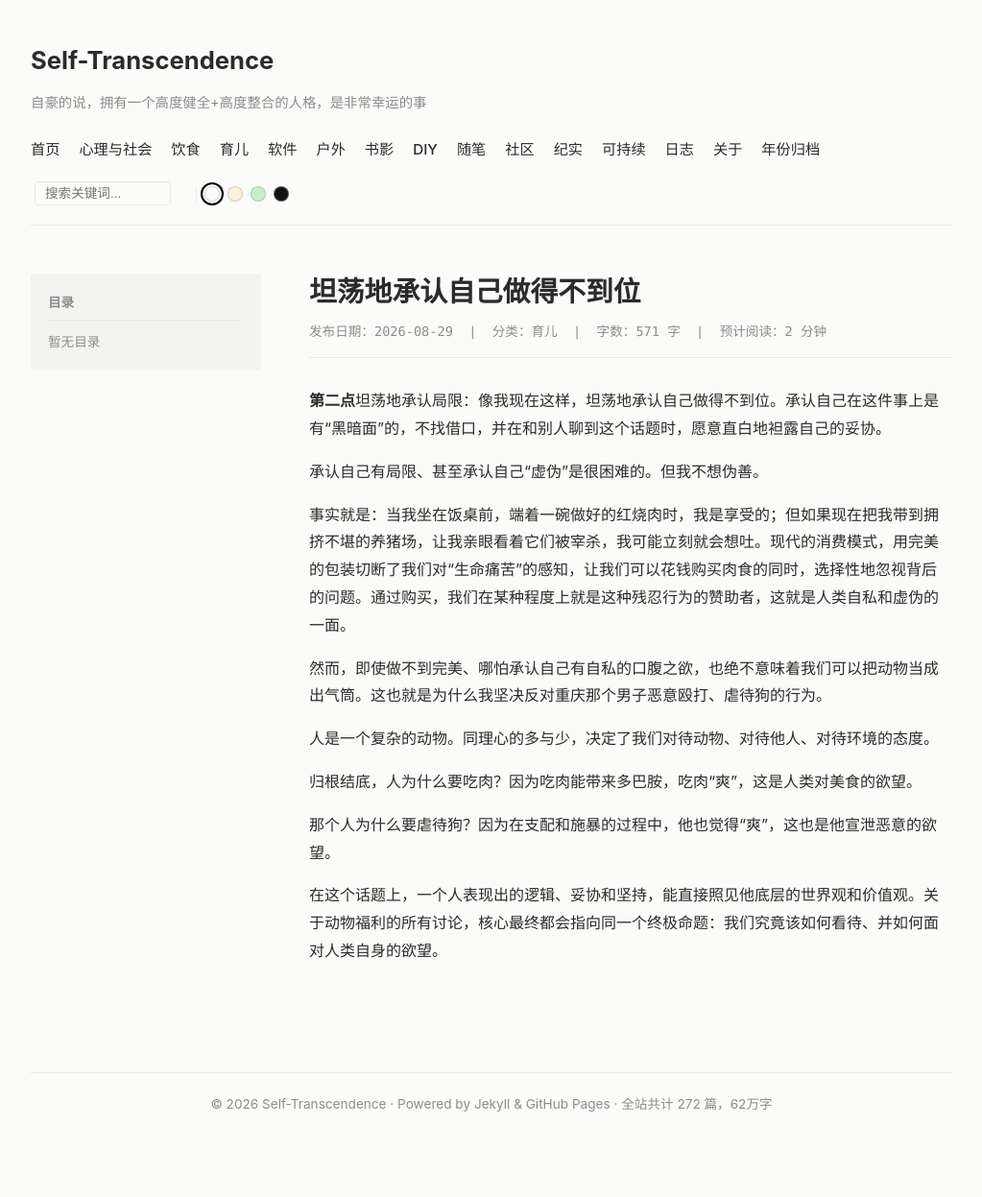
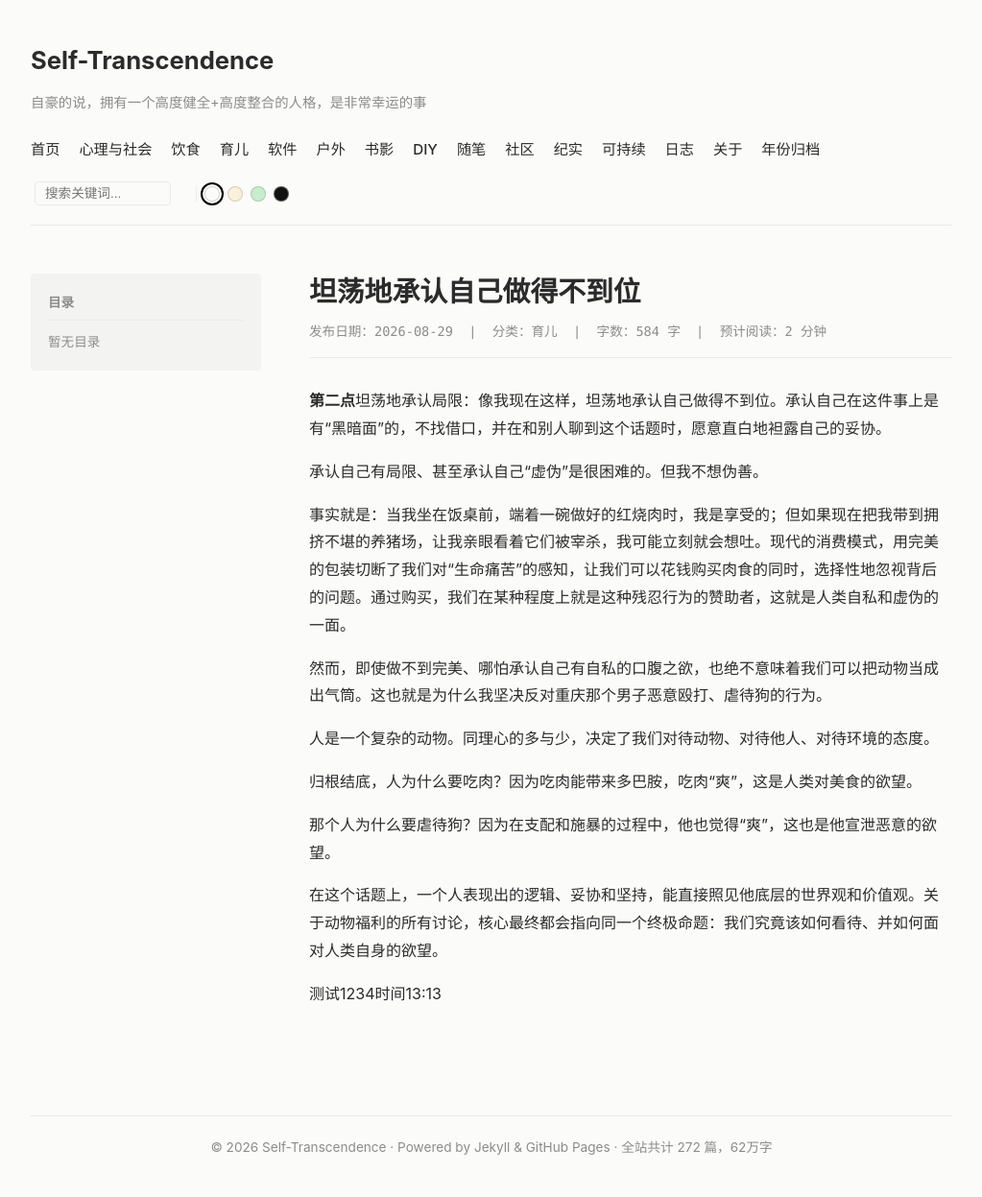
Before and after one commit to Natural-system/self-transcendence, a Jekyll site: the page built from _posts/2026-08-29-坦荡地承认自己做得不到位.md, in a window 1280 px wide. Shown: the whole page at 96% size, without its empty margins (128-1151 px from the left). Built offline with Jekyll 4.4.1, drawn with Linux system fonts in a browser that asks for light colours; comment, search, counter and statistics services are not loaded; before the commit the page ends 1202 px from its top, so only the background shows below that.

Commit message:
Update 2026-08-29-坦荡地承认自己做得不到位.md

```diff
--- a/_posts/2026-08-29-坦荡地承认自己做得不到位.md
+++ b/_posts/2026-08-29-坦荡地承认自己做得不到位.md
@@ -20,3 +20,5 @@ categories: 育儿
 那个人为什么要虐待狗？因为在支配和施暴的过程中，他也觉得“爽”，这也是他宣泄恶意的欲望。
 
 在这个话题上，一个人表现出的逻辑、妥协和坚持，能直接照见他底层的世界观和价值观。关于动物福利的所有讨论，核心最终都会指向同一个终极命题：我们究竟该如何看待、并如何面对人类自身的欲望。
+
+测试1234时间13:13
```
